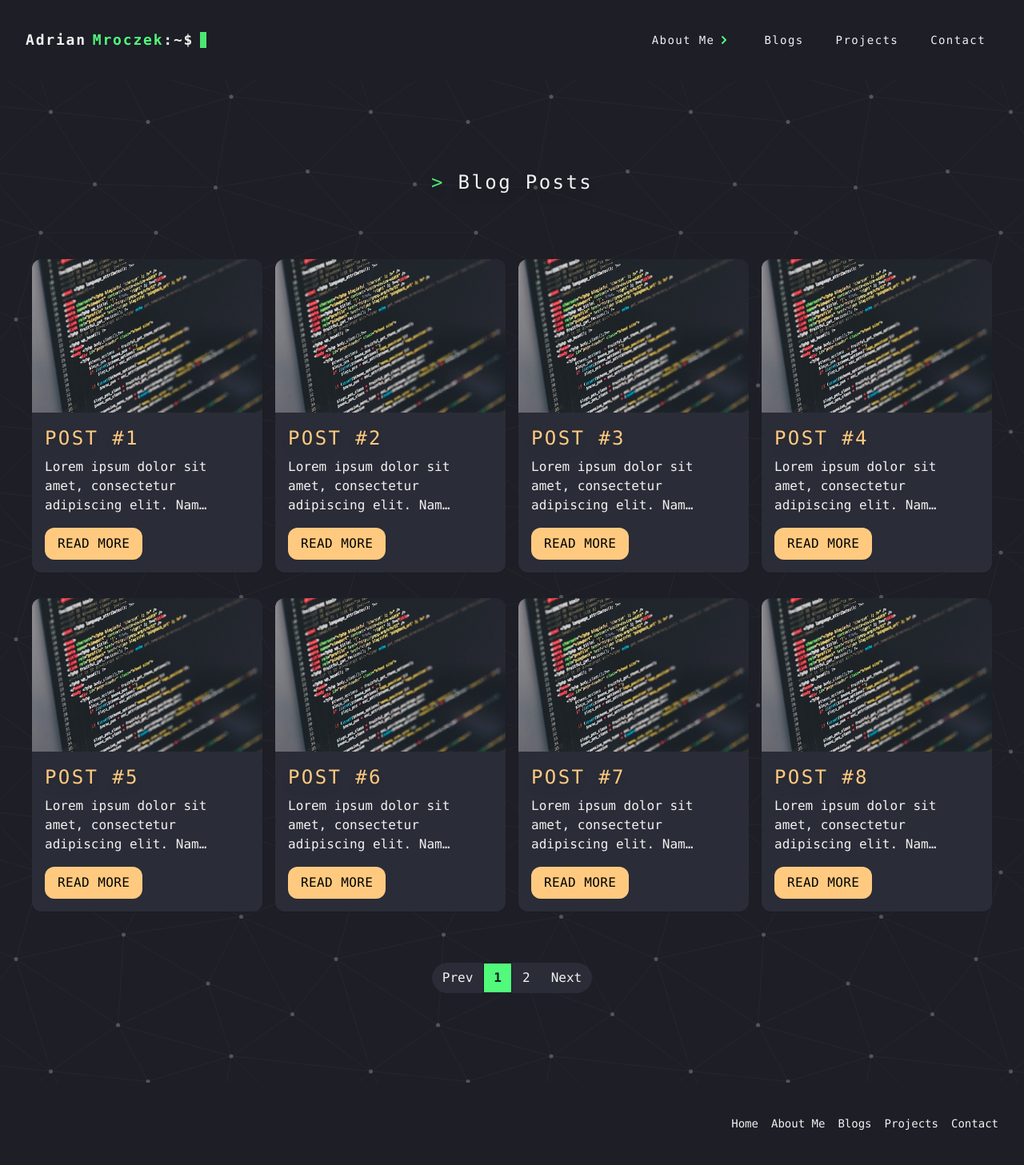
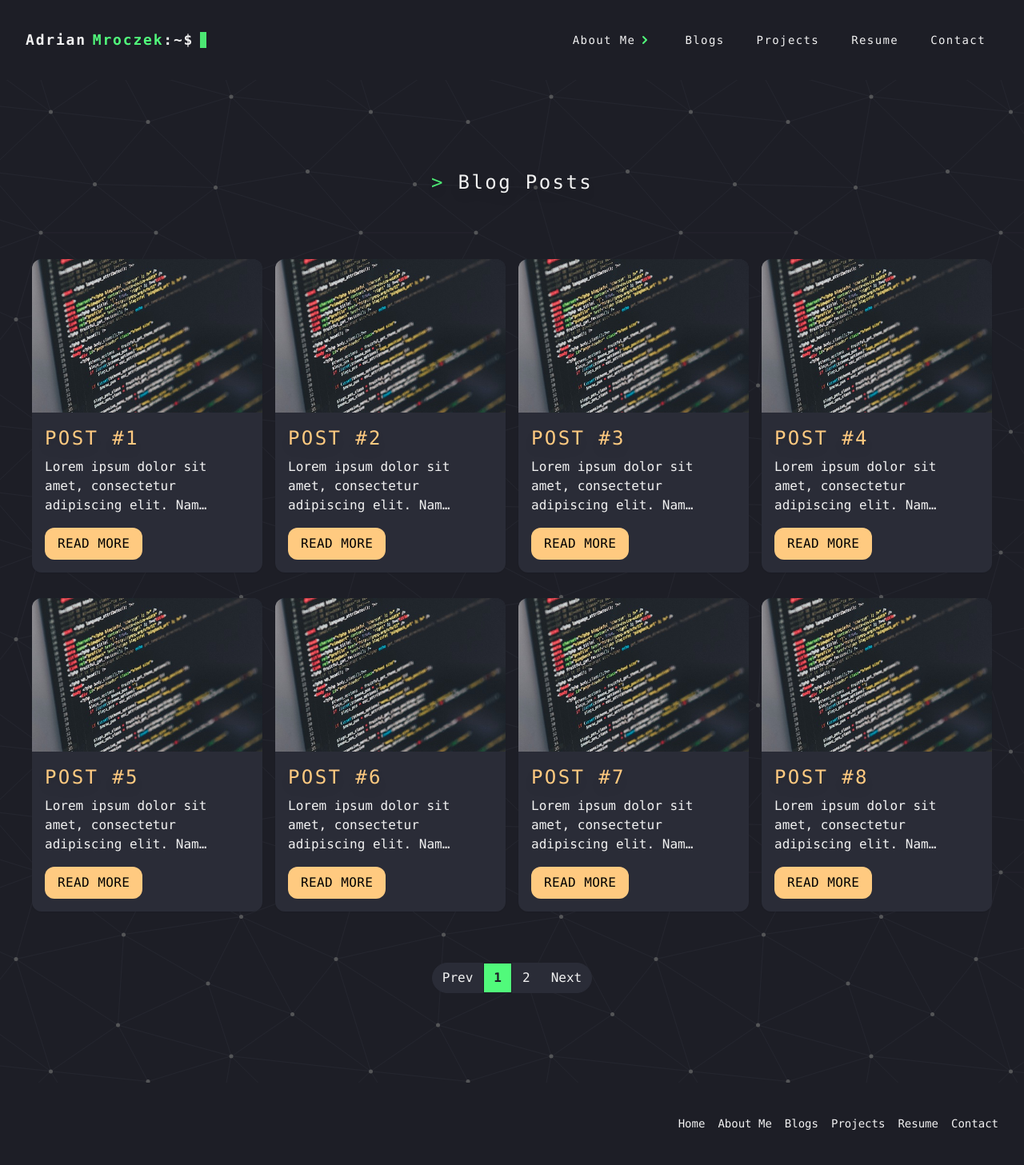
Before and after one commit to amroczeK/adr-portfolio-nextjs, a Next.js app: page /blogs in a window 1280 px wide. Shown: the top 1457 px of the page at 80% size. Built offline with nearby package versions, Linux system fonts and the light colour scheme; some icons are missing.

Commit message:
resume nav links

```diff
--- a/components/Footer.js
+++ b/components/Footer.js
@@ -10,7 +10,7 @@ export default function Footer() {
   return (
     <footer>
       <div className="container mx-auto p-4 gap-4 text-primary-light text-sm bg-primary-dark w-full">
-        <div className="flex flex-col justify-between sm:flex-row sm:items-center gap-8 p-4">
+        <div className="flex flex-col justify-between lg:flex-row sm:items-center gap-8 p-4">
           <div className="flex justify-center sm:justify-end items-center gap-4">
             <NextLink href="https://github.com/amroczeK" target="_blank">
               <Github className="text-primary-light/40 w-8 h-8 hover:text-primary-light" />
@@ -57,6 +57,12 @@ export default function Footer() {
               Projects
             </NextLink>
             <NextLink
+              href="/resume"
+              className="hover:underline hover:underline-offset-8"
+            >
+              Resume
+            </NextLink>
+            <NextLink
               href="/contact"
               className="hover:underline hover:underline-offset-8"
             >
--- a/components/Nav.js
+++ b/components/Nav.js
@@ -14,7 +14,7 @@ export default function Nav({}) {
   return (
     <header>
       <div className="container mx-auto p-4">
-        <div className="flex sm:flex-col md:flex-row gap-4 w-full p-4 justify-between items-center">
+        <div className="flex sm:flex-col lg:flex-row gap-4 w-full p-4 justify-between items-center">
 
           <NextLink className="z-[100]" href="/">
             <div className="flex items-center text-primary-light text-lg text-center font-semibold tracking-widest group">
@@ -73,6 +73,13 @@ export default function Nav({}) {
                 <NextLink href={"/projects"}>
                   <div className="px-4 py-2 text-primary-light hover:text-primary-dark text-sm text-center tracking-widest hover:font-semibold hover:bg-secondary-light rounded-lg">
                     Projects
+                  </div>
+                </NextLink>
+              </li>
+              <li>
+                <NextLink href={"/resume"}>
+                  <div className="px-4 py-2 text-primary-light hover:text-primary-dark text-sm text-center tracking-widest hover:font-semibold hover:bg-secondary-light rounded-lg">
+                    Resume
                   </div>
                 </NextLink>
               </li>
@@ -202,6 +209,13 @@ function Sidebar({ onClickHambuger }) {
               </NextLink>
             </li>
             <li onClick={onClickHambuger}>
+              <NextLink href={"/resume"}>
+                <div className="py-4 text-primary-light hover:text-primary-dark text-lg text-center font-semibold tracking-widest hover:bg-secondary-light rounded-lg">
+                  Resume
+                </div>
+              </NextLink>
+            </li>
+            <li onClick={onClickHambuger}>
               <NextLink href={"/contact"}>
                 <div className="py-4 text-primary-light hover:text-primary-dark text-lg text-center font-semibold tracking-widest hover:bg-secondary-light rounded-lg">
                   Contact
```
